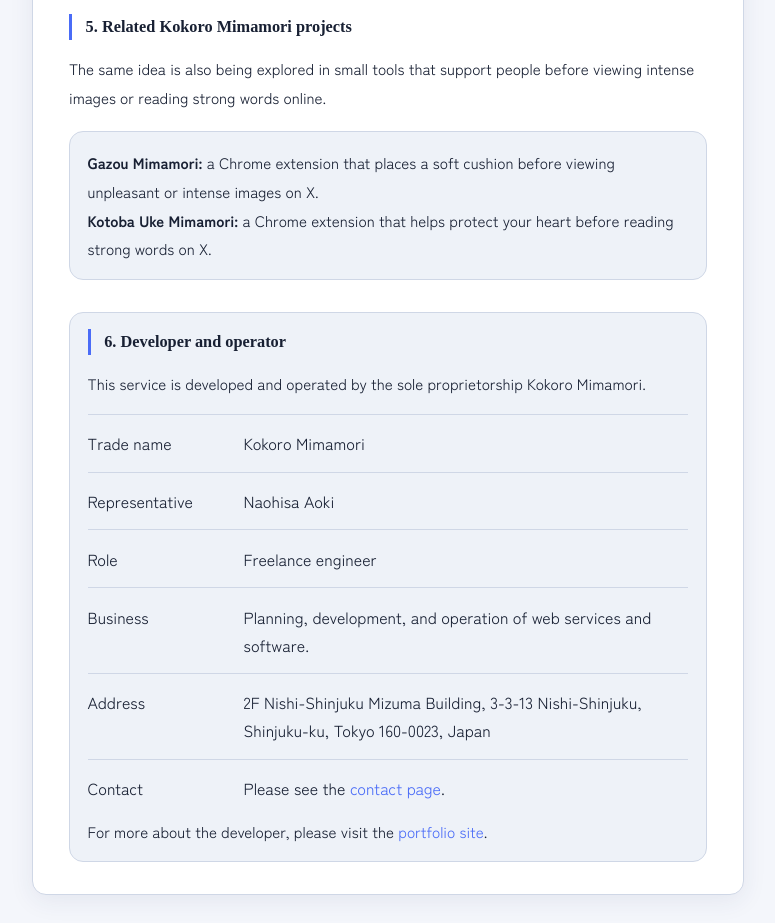
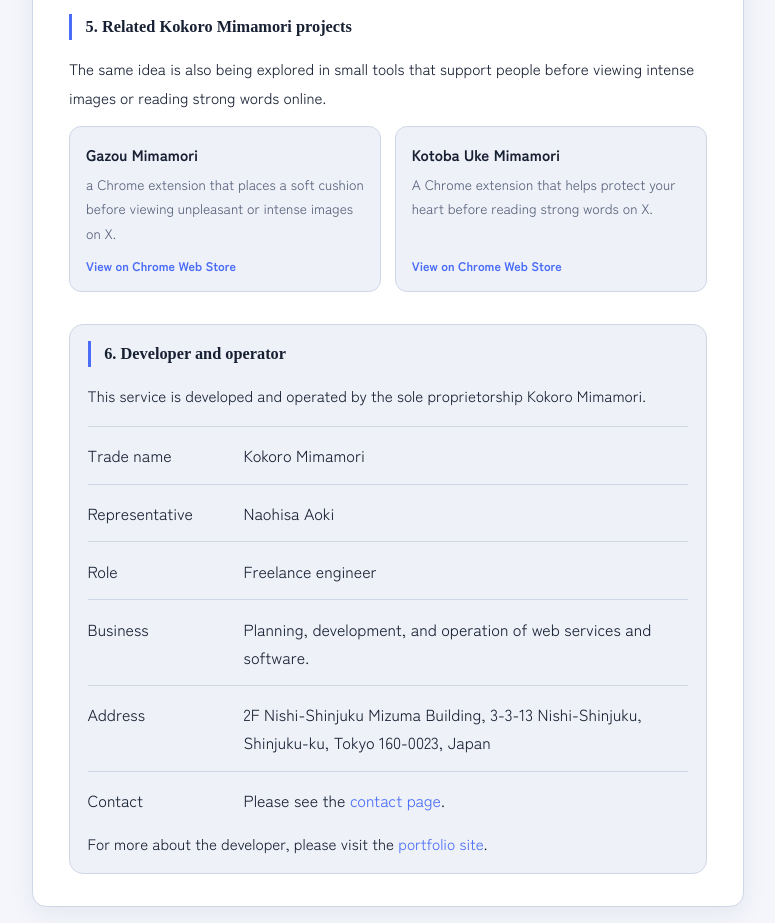
Before and after one commit to na0AaooQ/words-watching-app, a website: page en/about.html in a window 1280 px wide. Shown: the part 1660-2583 px from the top of the page, without its empty margins (252-1027 px from the left). Drawn offline with Linux system fonts and the light colour scheme.

Commit message:
「ことばうえみまもり」のリンク先をChrome ウェブストアへ修正、英語版ページのポートフォリオサイトのリンク先を英語版へ修正

```diff
--- a/en/about.html
+++ b/en/about.html
@@ -164,9 +164,30 @@
       <section class="about-section" id="kokoro-mimamori-series" aria-labelledby="kokoro-mimamori-series-title">
         <h2 id="kokoro-mimamori-series-title">5. Related Kokoro Mimamori projects</h2>
         <p>The same idea is also being explored in small tools that support people before viewing intense images or reading strong words online.</p>
-        <div class="about-note-box">
-          <p><strong>Gazou Mimamori:</strong> a Chrome extension that places a soft cushion before viewing unpleasant or intense images on X.</p>
-          <p><strong>Kotoba Uke Mimamori:</strong> a Chrome extension that helps protect your heart before reading strong words on X.</p>
+
+        <div class="related-service-grid related-service-grid-compact">
+          <a
+            class="related-service-card"
+            href="https://chromewebstore.google.com/detail/hcegagndgkhkghagpahffblnljmfcpbj?utm_source=item-share-cb"
+            target="_blank"
+            rel="noopener"
+            aria-label="Open the Gazou Mimamori Chrome Web Store page in a new tab"
+          >
+            <span class="related-service-name">Gazou Mimamori</span>
+            <span class="related-service-description">a Chrome extension that places a soft cushion before viewing unpleasant or intense images on X.</span>
+            <span class="related-service-link-text">View on Chrome Web Store</span>
+          </a>
+          <a
+            class="related-service-card"
+            href="https://chromewebstore.google.com/detail/ofmmdbihaocmkboehlejndjagahcfpfm?utm_source=item-share-cb"
+            target="_blank"
+            rel="noopener"
+            aria-label="Open the Kotoba Uke Mimamori Chrome Web Store page in a new tab"
+          >
+            <span class="related-service-name">Kotoba Uke Mimamori</span>
+            <span class="related-service-description">A Chrome extension that helps protect your heart before reading strong words on X.</span>
+            <span class="related-service-link-text">View on Chrome Web Store</span>
+          </a>
         </div>
       </section>
 
@@ -181,7 +202,7 @@
           <div class="about-business-row"><dt>Address</dt><dd>2F Nishi-Shinjuku Mizuma Building, 3-3-13 Nishi-Shinjuku, Shinjuku-ku, Tokyo 160-0023, Japan</dd></div>
           <div class="about-business-row"><dt>Contact</dt><dd>Please see the <a href="contact.html">contact page</a>.</dd></div>
         </dl>
-        <p class="about-business-note">For more about the developer, please visit the <a href="https://portfolio.na0aaooq.com/" target="_blank" rel="noopener">portfolio site</a>.</p>
+        <p class="about-business-note">For more about the developer, please visit the <a href="https://portfolio.na0aaooq.com/en/index.html" target="_blank" rel="noopener">portfolio site</a>.</p>
       </section>
     </div>
   </main>
@@ -197,7 +218,7 @@
       <a href="disclaimer.html">Disclaimer</a>
       <a href="privacy.html">Privacy Policy</a>
       <a href="contact.html">Contact</a>
-      <a href="https://portfolio.na0aaooq.com/" target="_blank" rel="noopener">Operator</a>
+      <a href="https://portfolio.na0aaooq.com/en/index.html" target="_blank" rel="noopener">Operator</a>
     </div>
     <p class="footer-copy">&copy; Kotoba Mimamori 2026 Naohisa Aoki (@na0AaooQ) All Rights Reserved.</p>
   </footer>
```
Also changed, not shown: about.html (+4 -4 lines), en/consultation.html (+1 -1 lines), en/contact.html (+1 -1 lines), en/disclaimer.html (+1 -1 lines), en/index.html (+4 -4 lines), en/manual.html (+1 -1 lines), en/privacy.html (+1 -1 lines), en/terms_of_service.html (+1 -1 lines), index.html (+4 -4 lines).
